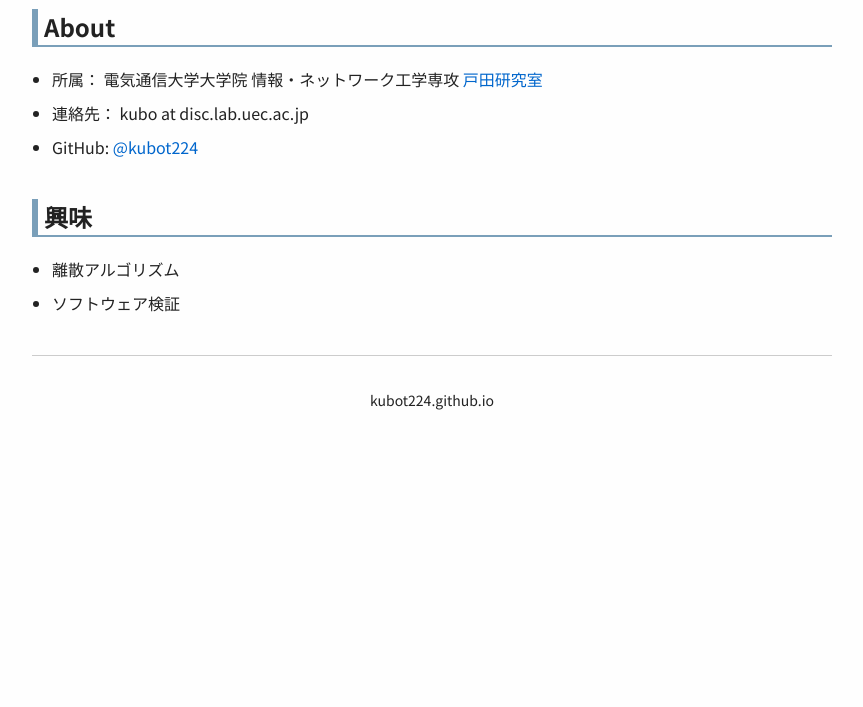
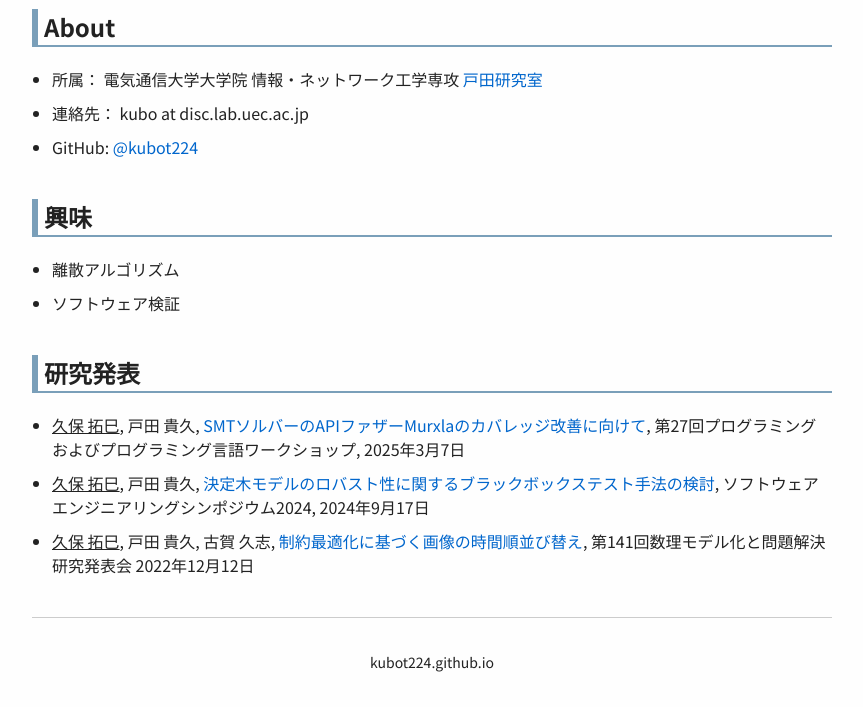
Before and after one commit to kubot224/kubot224.github.io, a plain HTML site: page index.html in a window 1280 px wide. Shown: the part 95-802 px from the top of the page, without its empty margins (208-1071 px from the left). Drawn offline with Linux system fonts and the light colour scheme.

Commit message:
update presentations

```diff
--- a/index.html
+++ b/index.html
@@ -35,6 +35,12 @@
     <li>離散アルゴリズム</li>
     <li>ソフトウェア検証</li>
 </ul>
+<h2>研究発表</h2>
+<ul>
+<li><span class="first-author">久保 拓巳</span>, 戸田 貴久, <a href="https://jssst-ppl.org/workshop/2025/program.html#pgroup-C">SMTソルバーのAPIファザーMurxlaのカバレッジ改善に向けて</a>, 第27回プログラミングおよびプログラミング言語ワークショップ, 2025年3月7日</li>
+<li><span class="first-author">久保 拓巳</span>, 戸田 貴久, <a href="https://ses.sigse.jp/2024/workshop.html#ws5">決定木モデルのロバスト性に関するブラックボックステスト手法の検討</a>, ソフトウェアエンジニアリングシンポジウム2024, 2024年9月17日</li>
+<li><span class="first-author">久保 拓巳</span>, 戸田 貴久, 古賀 久志, <a href="https://ipsj.ixsq.nii.ac.jp/records/222794">制約最適化に基づく画像の時間順並び替え</a>, 第141回数理モデル化と問題解決研究発表会 2022年12月12日</li>
+</ul>
 </div>
 </main>
 <footer class="footer">
```
